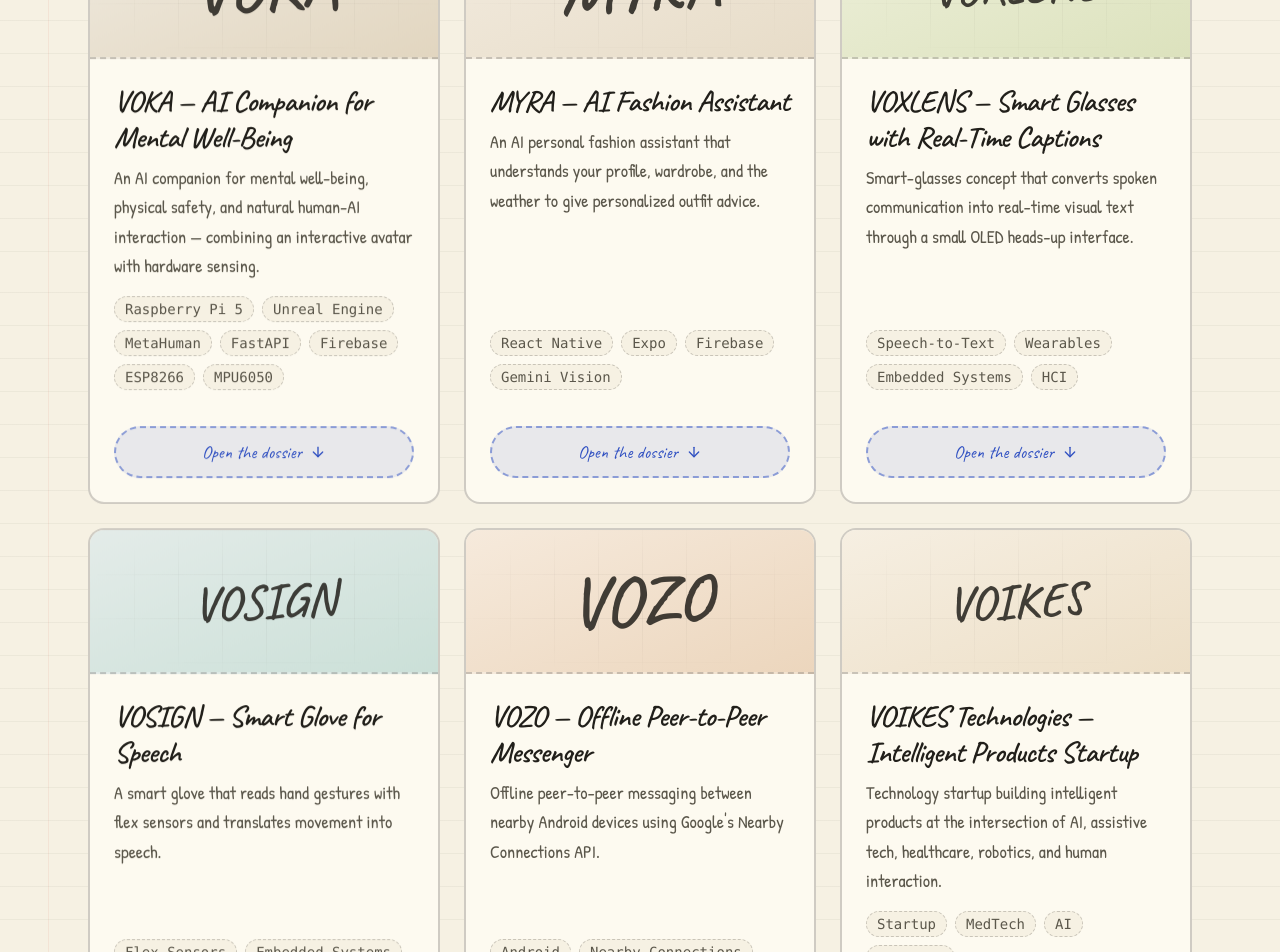
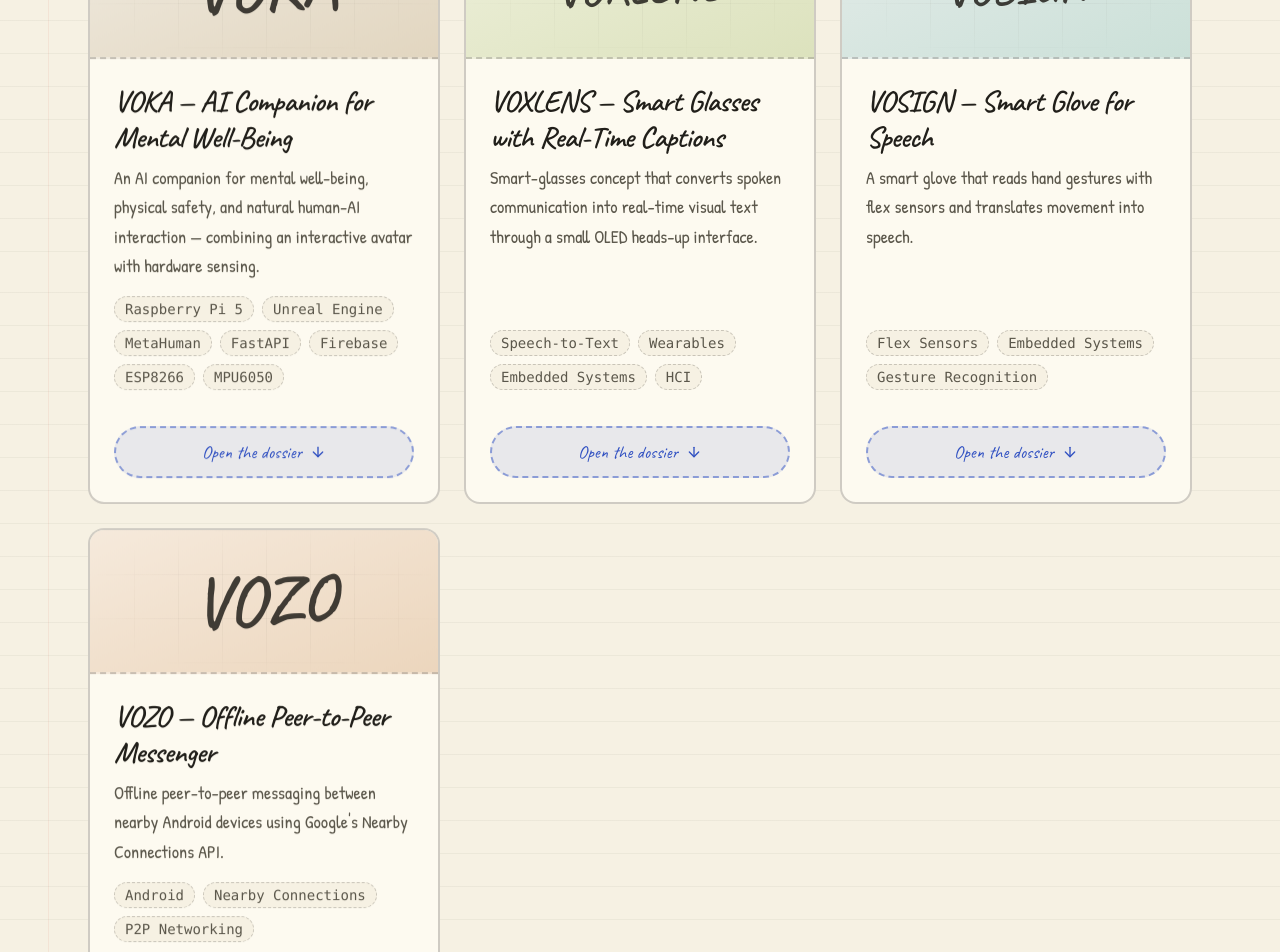
Before and after one commit to ananvaypandey/portfolio, a Next.js app: page /portfolio/projects in a window 1280 px wide. Shown: the part 1340-2292 px from the top of the page. Built offline with nearby package versions, Linux system fonts and the light colour scheme.

Commit message:
chore: drop MYRA and VOIKES Technologies from projects

```diff
--- a/components/projectData.ts
+++ b/components/projectData.ts
@@ -21,16 +21,6 @@ const projectsData: Project[] = [
     tags: ["Raspberry Pi 5", "Unreal Engine", "MetaHuman", "FastAPI", "Firebase", "ESP8266", "MPU6050"],
     gradient: "from-[#f0ebe0] to-[#e2d6c0]",
     monogram: "VOKA",
-  },
-  {
-    title: "MYRA — AI Fashion Assistant",
-    description:
-      "An AI personal fashion assistant that understands your profile, wardrobe, and the weather to give personalized outfit advice.",
-    what: "MYRA is an AI fashion assistant that knows your wardrobe, your style, and the weather. It gives outfit advice that actually fits — your kind of clothes, your day, your plans.",
-    why: "Dressing well shouldn't mean staring at a closet full of 'nothing to wear'. MYRA exists to make personal styling instant and truly personal, from a profile you build once.",
-    tags: ["React Native", "Expo", "Firebase", "Gemini Vision"],
-    gradient: "from-[#f3ece0] to-[#e7dcc8]",
-    monogram: "MYRA",
   },
   {
     title: "VOXLENS — Smart Glasses with Real-Time Captions",
@@ -62,18 +52,6 @@ const projectsData: Project[] = [
     gradient: "from-[#f6eadc] to-[#ecd6bd]",
     monogram: "VOZO",
   },
-  {
-    title: "VOIKES Technologies — Intelligent Products Startup",
-    description:
-      "Technology startup building intelligent products at the intersection of AI, assistive tech, healthcare, robotics, and human interaction.",
-    what: "VOIKES Technologies is the startup behind these projects — turning intelligent, assistive products into things people can actually use.",
-    why: "It exists because great ideas shouldn't die as prototypes. VOIKES is where AI, healthcare, and hardware stop being separate fields and start being products.",
-    tags: ["Startup", "MedTech", "AI", "Robotics"],
-    gradient: "from-[#f6efe2] to-[#eddfc7]",
-    monogram: "VOIKES",
-    demo: "https://www.instagram.com/voikes.technologies/",
-    demoLabel: "Company",
-  },
 ];
 
 export default projectsData;
```
